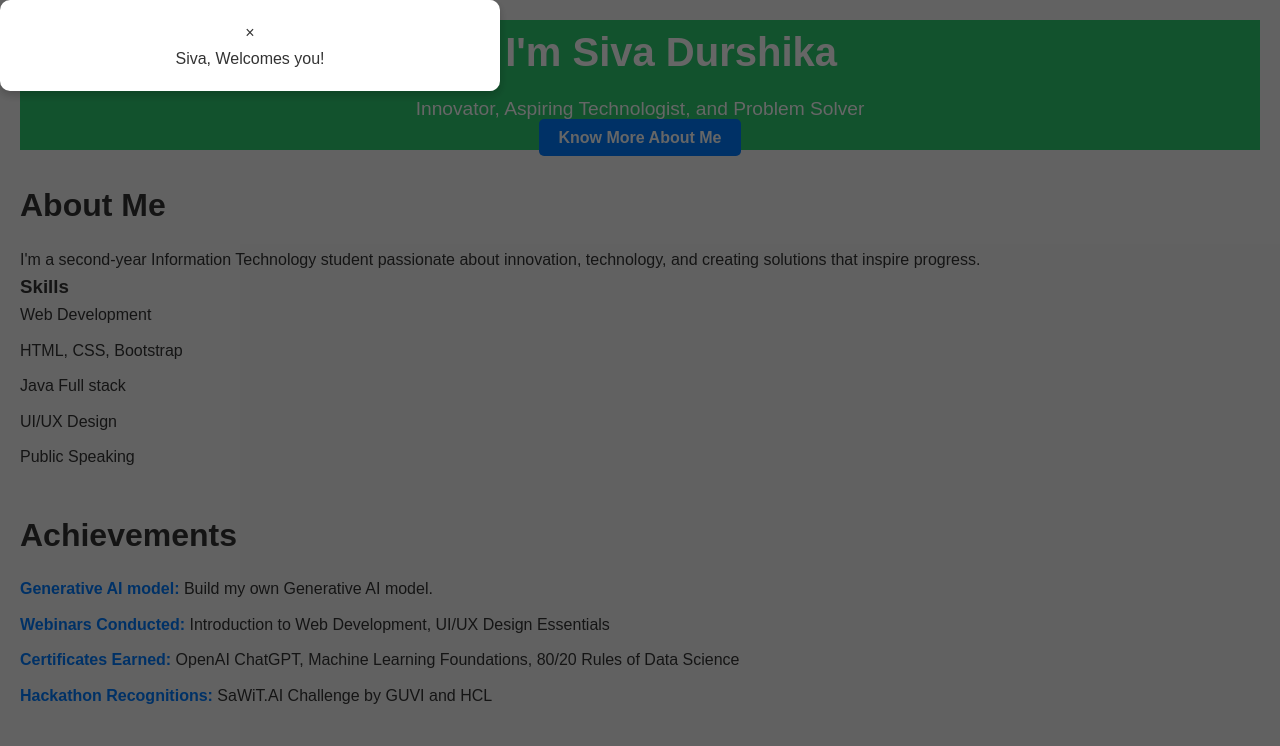
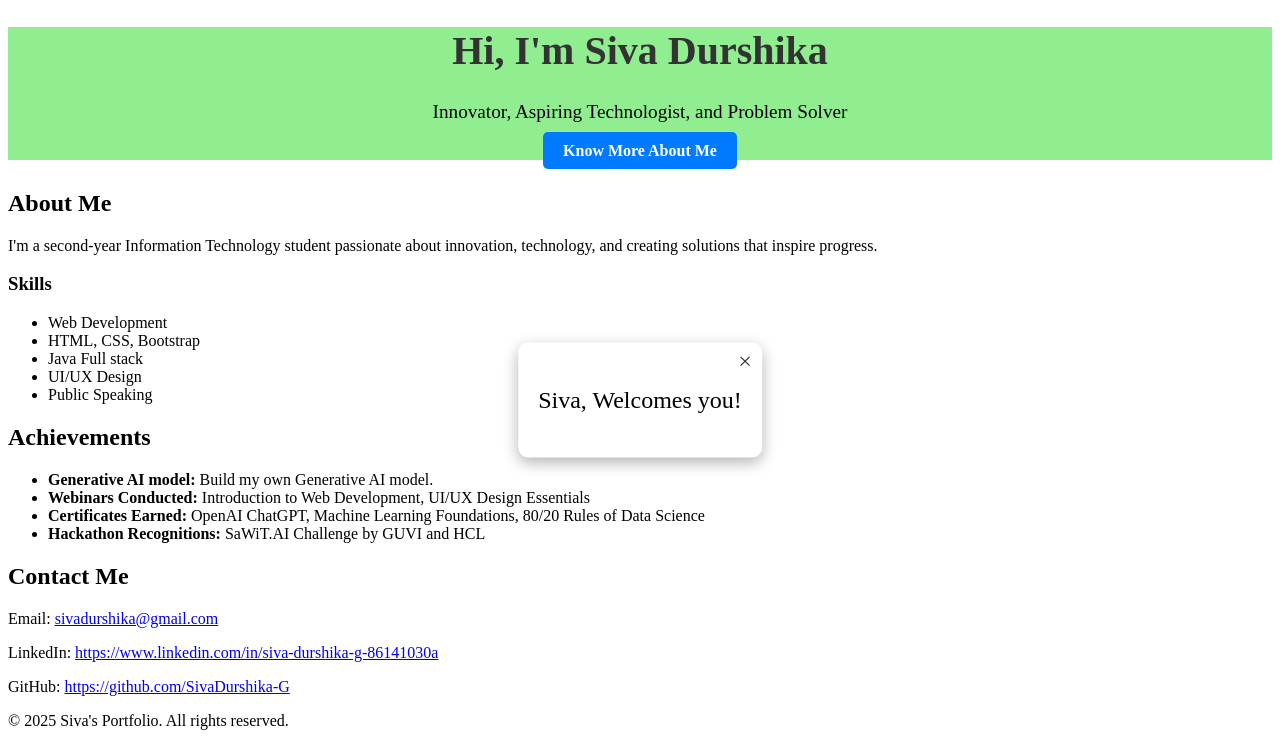
Before and after one commit to SivaDurshika-G/Siva-s-Odyssey_, a plain HTML site: page index.html in a window 1280 px wide. Shown: the top 746 px of the page. Drawn offline with Linux system fonts and the light colour scheme.

Commit message:
Update style.css

```diff
--- a/style.css
+++ b/style.css
@@ -1,35 +1,18 @@
-/* General Reset */
-* {
-  margin: 0;
-  padding: 0;
-  box-sizing: border-box;
-}
-
-/* Body Style */
-body {
-  font-family: Arial, sans-serif;
-  line-height: 1.6;
-  background-color: #f4f4f4;
-  color: #333;
-  padding: 20px;
-}
-
 /* Header Style */
 .header {
   text-align: center;
   margin-bottom: 30px;
-  background-color: #2ecc71; /* Green background color */
+  background-color: lightgreen; /* Light green header */
 }
 
 .header h1 {
   font-size: 2.5rem;
-  color: white; /* White text color for the header */
+  color: #333;
 }
 
 .header p {
   font-size: 1.2rem;
   margin-top: 10px;
-  color: white; /* White text color for the paragraph */
 }
 
 .header .button {
@@ -44,88 +27,32 @@ body {
 
 .header .button:hover {
   background-color: #0056b3;
-
-}
-
-/* About Section */
-.about, .achievements, .contact {
-  margin-bottom: 40px;
-}
-
-h2 {
-  font-size: 2rem;
-  color: #333;
-  margin-bottom: 15px;
-}
-
-ul {
-  list-style-type: none;
-}
-
-li {
-  margin-bottom: 10px;
-}
-
-li strong {
-  color: #007BFF;
 }
 
 /* Popup Styles */
 .popup {
+  display: none;
   position: fixed;
-  top: 0;
-  left: 0;
-  width: 100%;
-  height: 100%;
-  background-color: rgba(0, 0, 0, 0.6);
-  display: flex;
-  justify-content: center;
-  align-items: center;
-  z-index: 1000;
+  top: 50%;
+  left: 50%;
+  transform: translate(-50%, -50%);
+  background-color: #fff;
+  padding: 20px;
+  border-radius: 10px;
+  box-shadow: 0 5px 15px rgba(0, 0, 0, 0.3);
+  z-index: 9999;
 }
 
 .popup-content {
-  background-color: #fff;
-  padding: 20px;
-  border-radius: 10px;
-  width: 70%;
-  max-width: 500px;
   text-align: center;
-  box-shadow: 0px 4px 10px rgba(0, 0, 0, 0.2);
+  font-size: 1.5rem;
+}
+
+.close {
+  position: absolute;
+  top: 5px;
+  right: 10px;
+  font-size: 1.5rem;
+  cursor: pointer;
   color: #333;
 }
-
-.popup-content a {
-  color: #007BFF;
-  font-weight: bold;
-  text-decoration: none;
-}
-
-.popup-content a:hover {
-  text-decoration: underline;
-}
-
-button {
-  background-color: #007BFF;
-  color: white;
-  border: none;
-  padding: 10px 20px;
-  border-radius: 5px;
-  cursor: pointer;
-  margin-top: 10px;
-}
-
-button:hover {
-  background-color: #0056b3;
-}
-
-/* Footer Styles */
-.footer {
-  text-align: center;
-  margin-top: 40px;
-  color: #777;
-}
-
-.footer p {
-  font-size: 1rem;
-}
```
